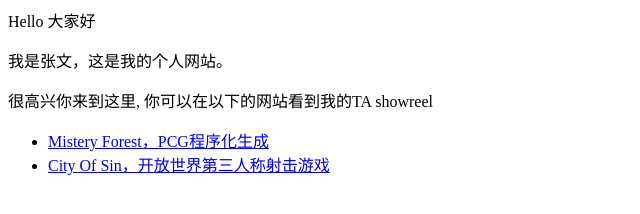
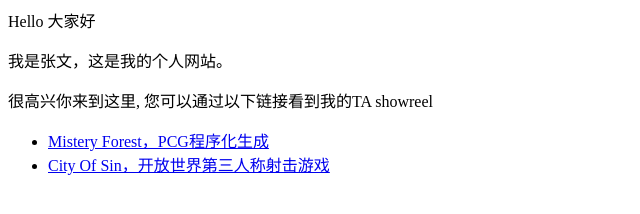
Before and after one commit to hsym0521/zhangwen.github.io, a plain HTML site: page index.html in a window 1280 px wide. Shown: the full height of the page, 0-640 px from the left. Drawn offline with Linux system fonts and the light colour scheme.

Commit message:
Update index.html

```diff
--- a/index.html
+++ b/index.html
@@ -1,6 +1,6 @@
 <p>Hello 大家好</p>
 <p>我是张文，这是我的个人网站。 </p>
-<p>很高兴你来到这里, 你可以在以下的网站看到我的TA showreel</p>
+<p>很高兴你来到这里, 您可以通过以下链接看到我的TA showreel</p>
 
 <ul>
   <li> <a href="https://www.bilibili.com/video/BV112kXY6Ezk/">Mistery Forest，PCG程序化生成</a> </li>
```
